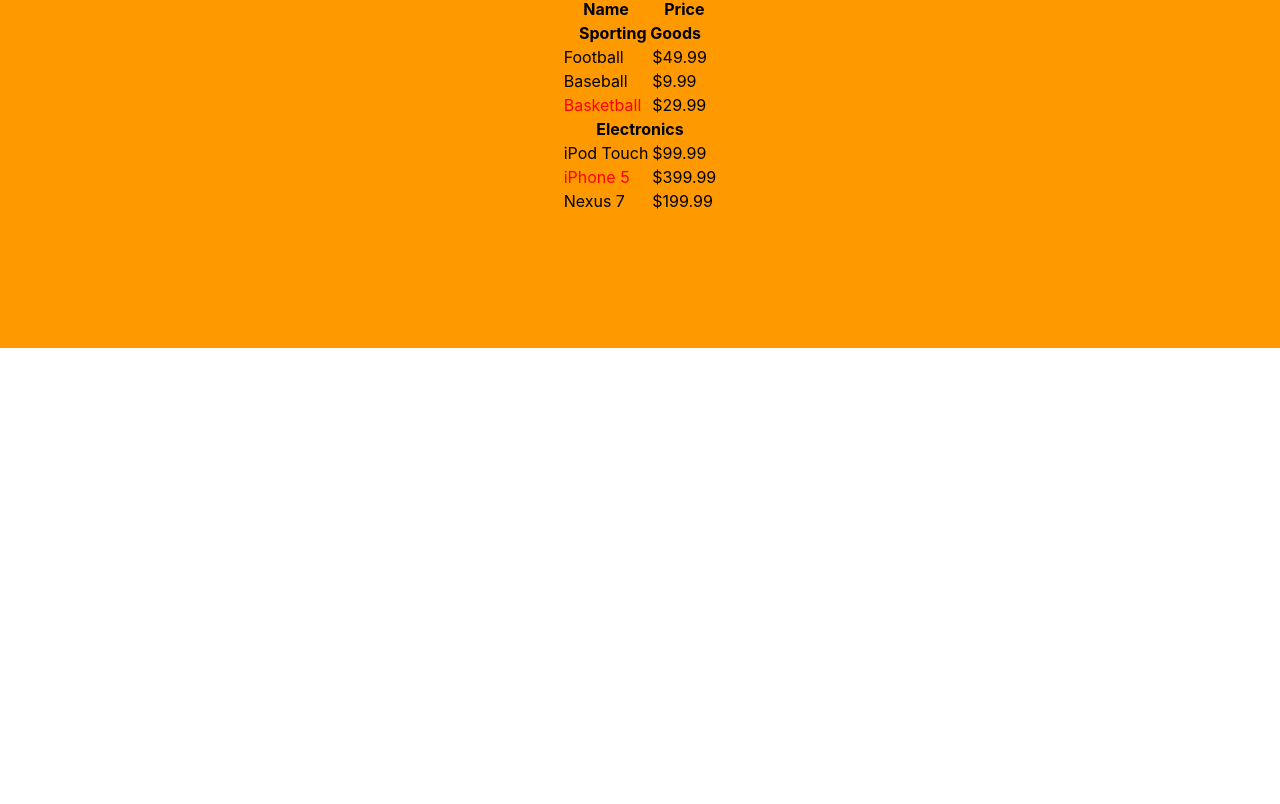
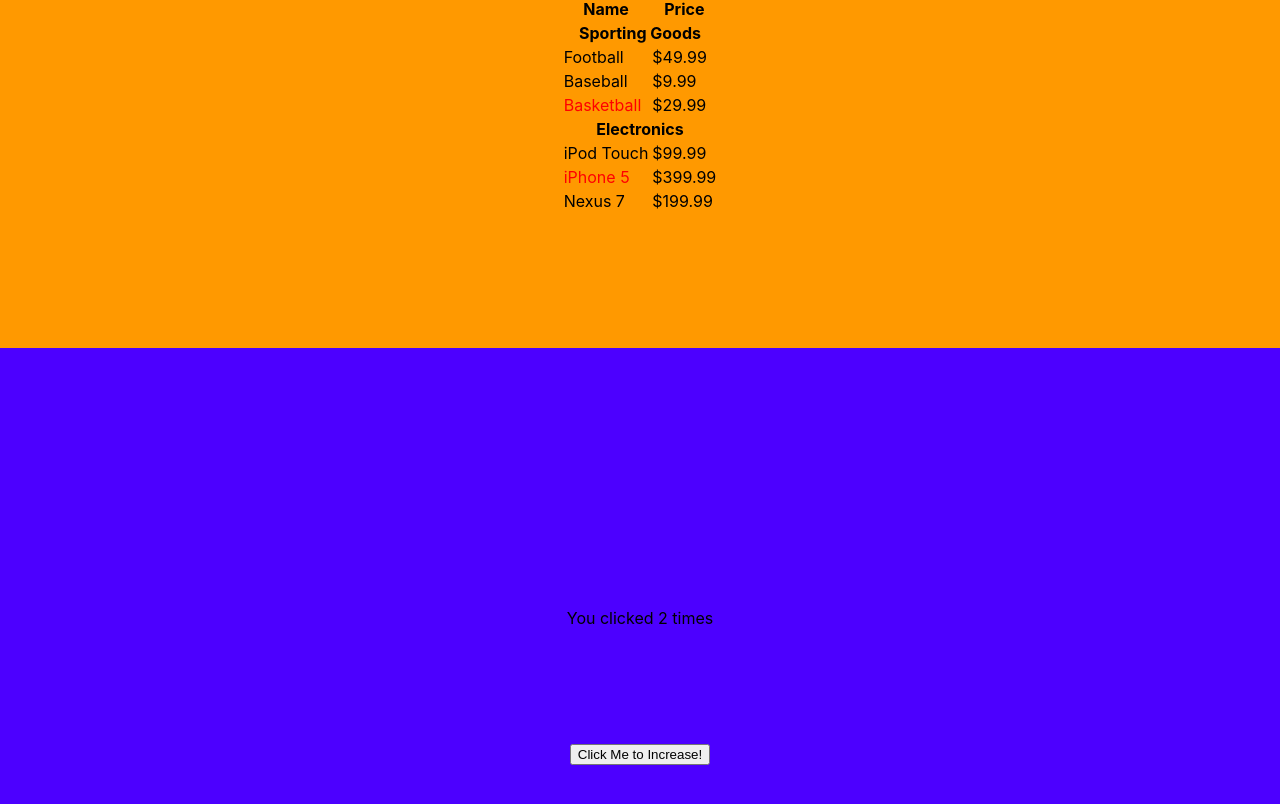
Before and after one commit to Alam3035/random_react_app, a React (Create React App) app: page / in a window 1280 px wide. Shown: the part 8985-9789 px from the top of the page. Before the commit the page ends 9333 px from the top, so only its background shows below. Built offline with nearby package versions, Linux system fonts and the light colour scheme.

Commit message:
hooks lesson

```diff
--- /dev/null
+++ b/src/Example.js
@@ -0,0 +1,21 @@
+import React, { useEffect, useState } from 'react';
+
+const Example = (props) => {
+    // useState return state variabe and function that allows to change state variable
+    const [count, setCount] = useState(props.number);
+
+    useEffect(() => {
+        document.title = `You clicked ${count} times`;
+    })
+
+    return (
+        <div className="click_button">
+            <p>You clicked {count} times</p>
+            <button onClick={() => setCount(count + 1)}>
+                Click Me to Increase!
+            </button>
+        </div>
+    )
+}
+
+export default Example;
--- a/src/index.css
+++ b/src/index.css
@@ -203,3 +203,15 @@
   align-items: center;
   min-height: 80vh;
 }
+
+.click_button {
+  color: black;
+  background-color: rgb(76, 0, 255);
+  padding: 10px;
+  display: flex;
+  flex-direction: column;
+  justify-content: center;
+  gap: 100px;
+  align-items: center;
+  min-height: 80vh;
+}
--- a/src/index.js
+++ b/src/index.js
@@ -18,6 +18,7 @@
 import WelcomeDialog from './WelcomeDialog';
 import SignUpDialog from './SignUpDialog';
 import FilterableProductTable from './ProductStuff';
+import Example from './Example';
 import reportWebVitals from './reportWebVitals';
 
 const author = {
@@ -62,6 +63,7 @@
     <WelcomeDialog />
     <SignUpDialog />
     <FilterableProductTable products={PRODUCTS} />
+    <Example number={2}/>
   </React.StrictMode>,
   document.getElementById('root')
 );
```
